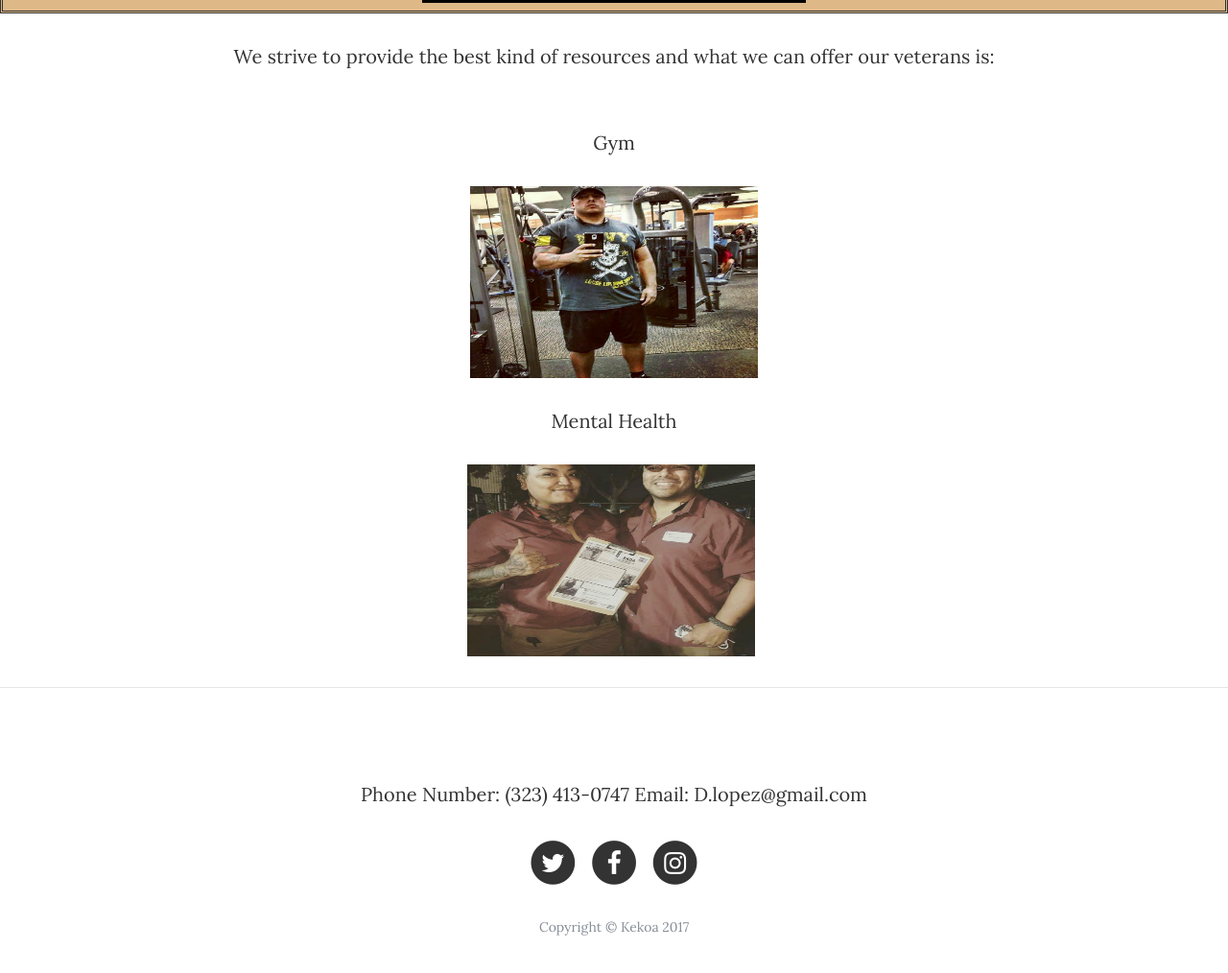
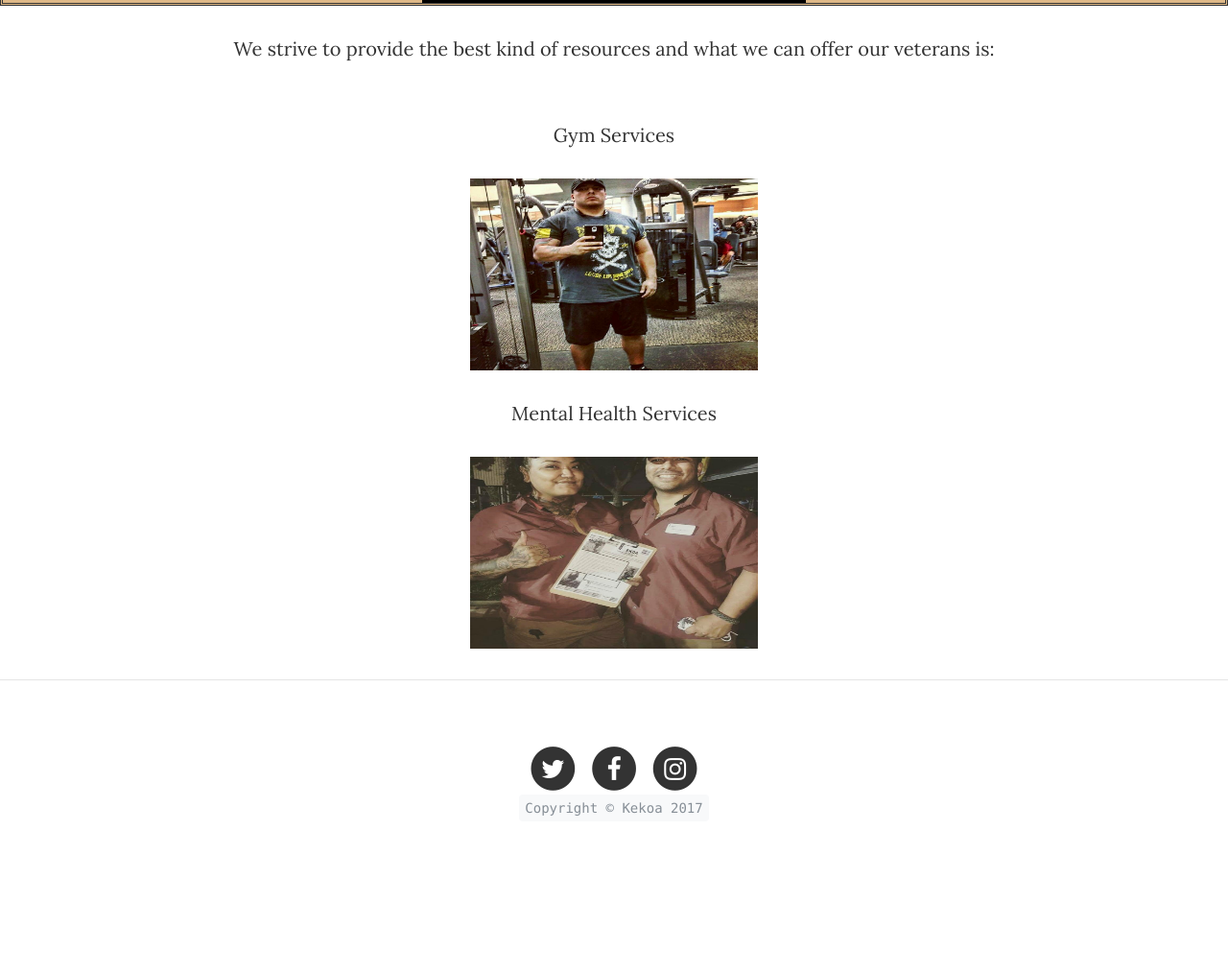
Before and after one commit to julioberina/Kekoa, a website: page services.html in a window 1280 px wide. Shown: the part 460-1474 px from the top of the page at 96% size. After the commit the page ends 1381 px from the top, so only its background shows below. Drawn offline with nearby package versions, Linux system fonts and the light colour scheme; files whose address does not match are found by name.

Commit message:
Changed styling in contact, services, and events page

```diff
--- a/services.html
+++ b/services.html
@@ -60,20 +60,8 @@
     <!-- Page Header -->
     <header style="background-color:#DEB887; border-style: double;">
         <center>
-            <img src="C:\Users\jesse\Desktop\Kekoa_website\Kekoa_website\img\Kekoa 31.jpg" style="width:400px;height:400px;" align="center">
+            <img src="img/Kekoa 31.jpg" style="width:400px;height:400px;" align="center">
           </center>
-      <div class="container">
-        <div class="row">
-          <div class="col-lg-8 col-md-10 mx-auto">
-            <div class="post-heading">
-              <h2 class="subheading"></h2>
-              <span class="meta">
-                <a href="#"></a>
-                </span>
-            </div>
-          </div>
-        </div>
-      </div>
     </header>
 
     <center>
@@ -85,17 +73,17 @@
       <div class="row">
         <div class="col-lg-8 col-md-10 mx-auto">
           <ul class="list-inline text-center">
-          <p>Gym</p>
-              <a href="gym.html">
-                <img src="C:\Users\jesse\Desktop\Kekoa_website\Kekoa_website\img\kekoa 32.jpg" style="width:300px;height:200px;">
-              </a>
-          <p>Mental Health</p>
-            <a href="mental.html">
-              <img src="C:\Users\jesse\Desktop\Kekoa_website\Kekoa_website\img\kekoa 38.jpg" style="width:300px;height:200px;">
-            </a>
-          <li class="list-inline-item">
-            <a href="">
-            </a>
+            <li>
+              <p>Gym Services</p>
+            </li>
+            <li>
+              <img src="img/Kekoa32.jpg" style="width:300px;height:200px;">
+            </li>
+            <li>
+              <p>Mental Health Services</p>
+            </li>
+            <li>
+              <img src="img/Kekoa38.jpg" style="width:300px;height:200px;">
             </li>
           </ul>
         </div>
@@ -110,7 +98,6 @@
           <div class="row">
             <div class="col-lg-8 col-md-10 mx-auto">
               <ul class="list-inline text-center">
-                <p>Phone Number: (323) 413-0747   Email: D.lopez@gmail.com</p>
                 <li class="list-inline-item">
                   <a href="https://twitter.com/KekoaVetFdtn">
                     <span class="fa-stack fa-lg">
@@ -139,8 +126,10 @@
                   </a>
                 </li>
               </ul>
-            <p class="copyright text-muted">Copyright &copy; Kekoa 2017</p>
             </div>
+          </div>
+          <div class="row">
+              <code style="margin: 0 auto;" class="copyright text-muted">Copyright &copy; Kekoa 2017</code>
           </div>
         </div>
       </footer>
```
Also changed, not shown: contact.html (+3 -17 lines), events.html (+3 -17 lines), img/Kekoa32.jpg (renamed from img/kekoa 32.jpg), img/Kekoa38.jpg (renamed from img/Kekoa 38.jpg). Lines whose indentation alone changed are shown as unchanged.
